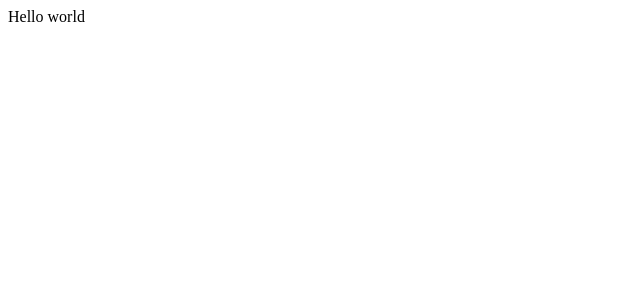
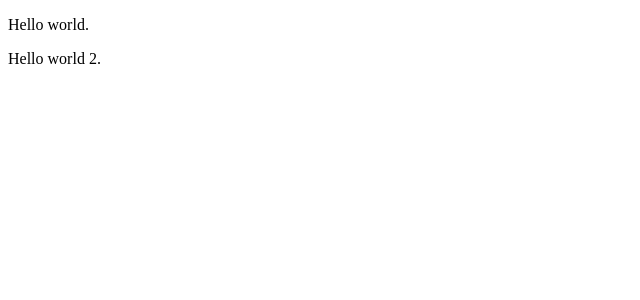
Before and after one commit to thespragg/vue-draggable-dash, a Vue app: page / in a window 1280 px wide. Shown: the top 300 px of the page, without its empty margins (0-640 px from the left). Built offline with nearby package versions, Linux system fonts and the light colour scheme.

Commit message:
Update exampke

```diff
--- a/src/App.vue
+++ b/src/App.vue
@@ -1,9 +1,14 @@
+<template>
+  <dropable>
+    <draggable>
+      <p>Hello world.</p>
+    </draggable>
+    <draggable>
+      <p>Hello world 2.</p>
+    </draggable>
+  </dropable>
+</template>
+
 <script setup lang="ts">
-import { h } from 'vue'
-import { Draggable } from './components'
-const app = () => h(Draggable, {}, () => h("div", {}, "Hello world"));
+import { Draggable, Dropable } from './components'
 </script>
-
-<template>
-  <app />
-</template>
```
